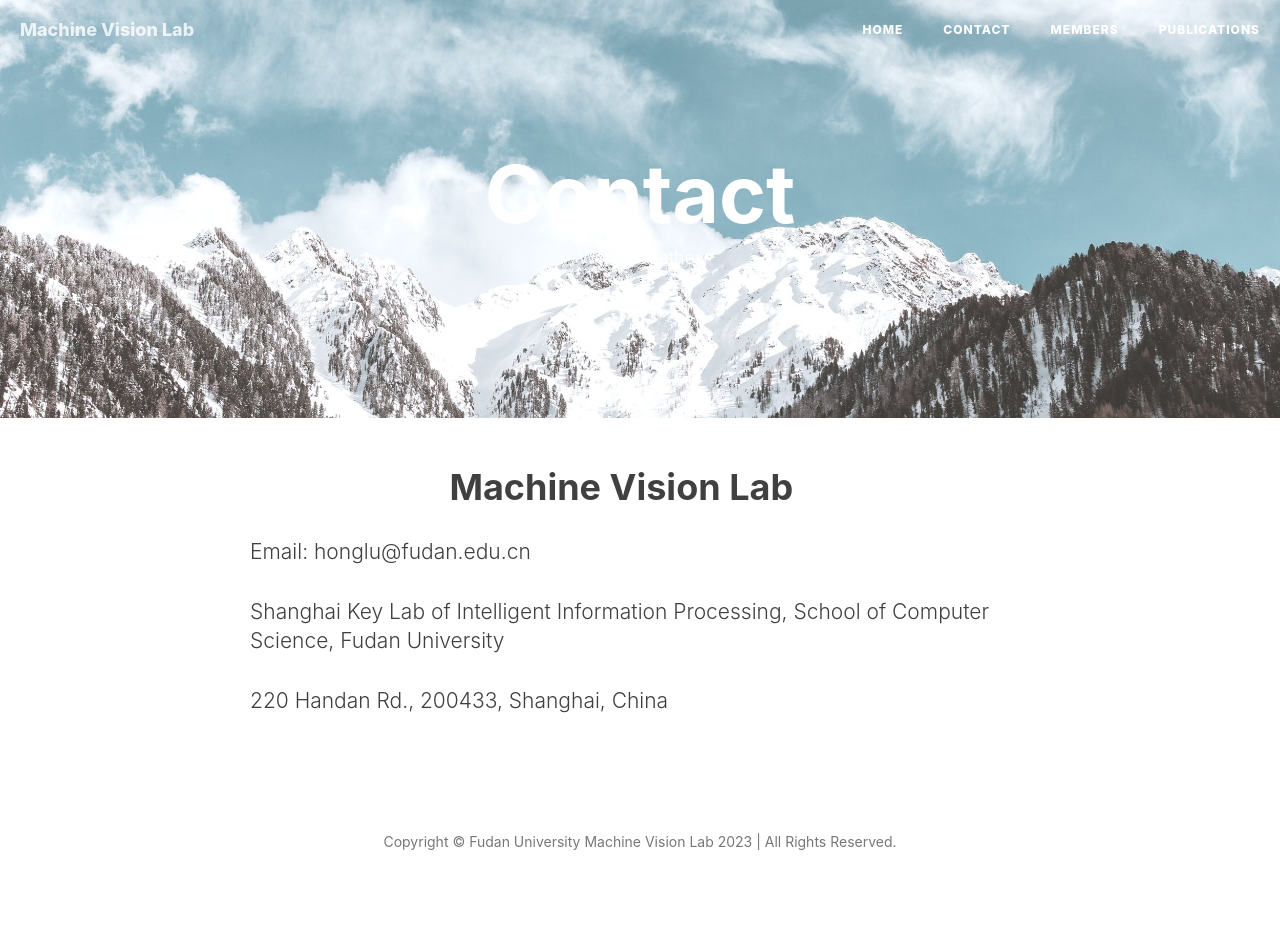
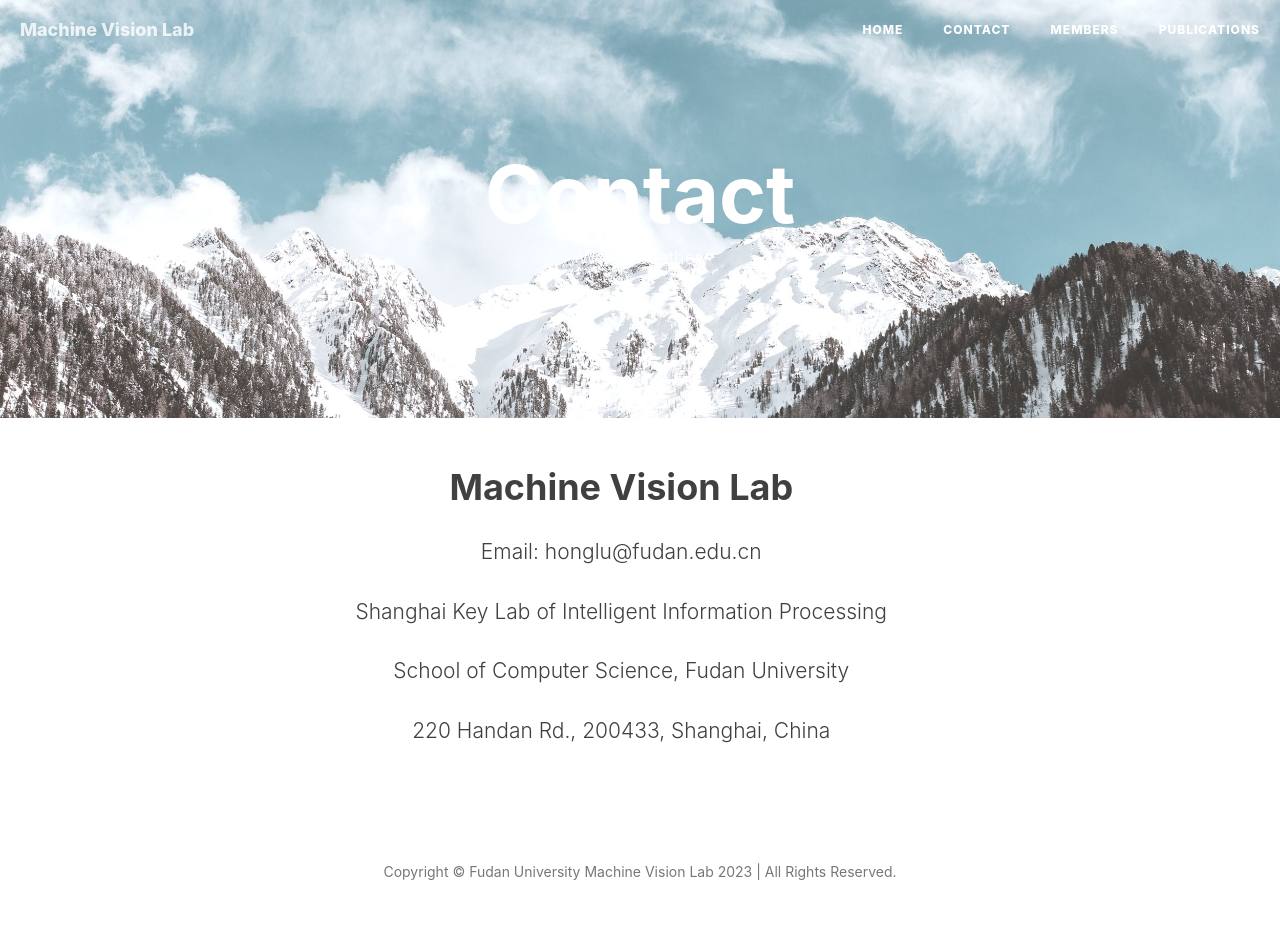
Before and after one commit to lunatics123/lunatics123.github.io, a Jekyll site: the page built from contact.html, in a window 1280 px wide. Built offline with Jekyll 4.4.1, drawn with Linux system fonts in a browser that asks for light colours; comment, search, counter and statistics services are not loaded; before the commit the page ends 919 px from its top, so only the background shows below that.

Commit message:
finish contact page

```diff
--- a/contact.html
+++ b/contact.html
@@ -9,13 +9,16 @@ description: "Work Together"
     <div class="row justify-content-center">
         <div class="col-xl-12">
             <h1 class="font-weight-bold text-center">Machine Vision Lab</h1>
-            <p class="lead big">
+            <p class="lead big text-center">
                 Email: honglu@fudan.edu.cn
             </p>
-            <p class="lead big">
-                Shanghai Key Lab of Intelligent Information Processing, School of Computer Science, Fudan University
+            <p class="lead big text-center">
+                Shanghai Key Lab of Intelligent Information Processing
             </p>
-            <p class="lead big">
+            <p class="lead big text-center">
+                School of Computer Science, Fudan University
+            </p>
+            <p class="lead big text-center">
                 220 Handan Rd., 200433, Shanghai, China
             </p>
         </div>
```
